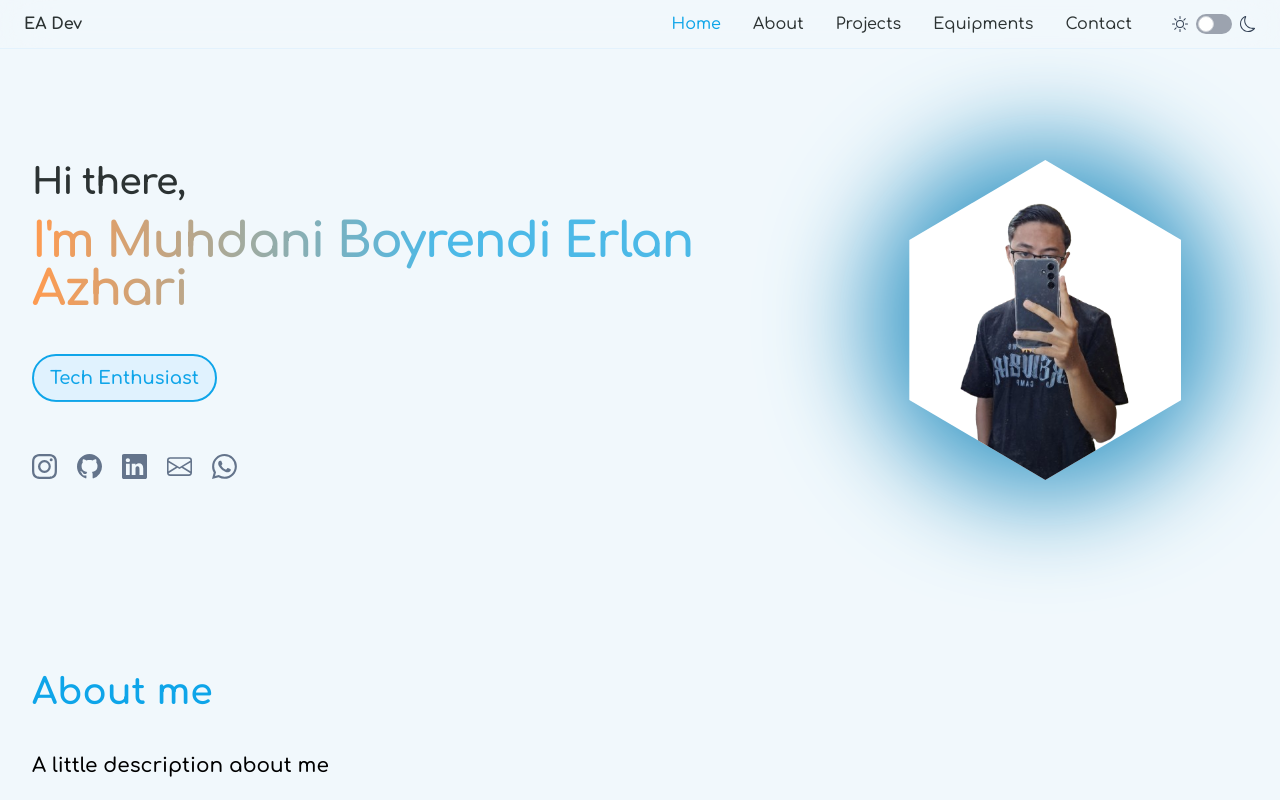
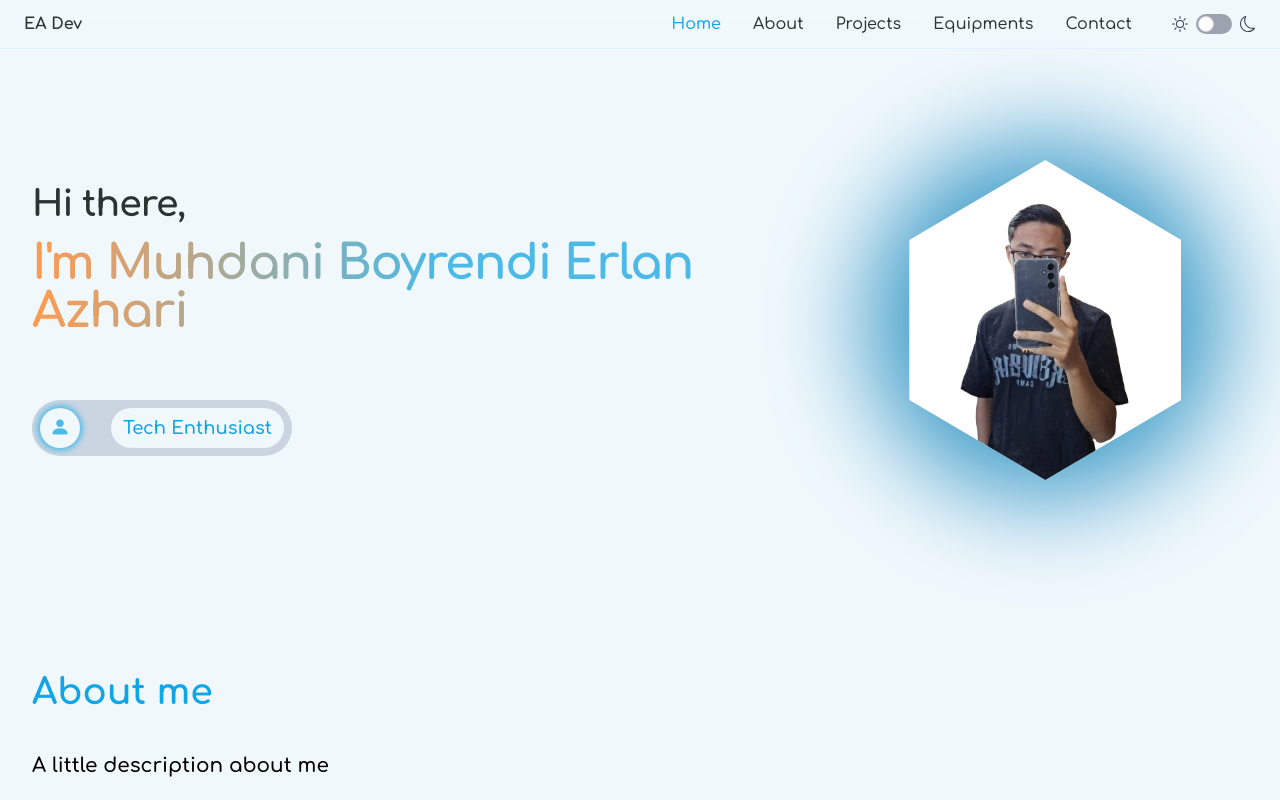
Before and after one commit to muhdaniboyrendi/personal-web, a Vue app: page / in a window 1280 px wide. Shown: the top 800 px of the page. Built offline with nearby package versions, Linux system fonts and the light colour scheme.

Commit message:
add bootstrap-icons dependency and implement social media icons in Home component

```diff
--- a/package.json
+++ b/package.json
@@ -10,6 +10,7 @@
   },
   "dependencies": {
     "axios": "^1.7.9",
+    "bootstrap-icons": "^1.11.3",
     "flowbite": "^2.5.2",
     "pinia": "^2.2.6",
     "vue": "^3.5.12",
--- a/src/components/Home/Home.vue
+++ b/src/components/Home/Home.vue
@@ -78,6 +78,31 @@ const media = [
   },
 ];
 
+const isHovered = ref(false);
+
+const menuItems = [
+  {
+    icon: `<i class="bi bi-instagram"></i>`,
+    label: "Instagram",
+  },
+  {
+    icon: `<i class="bi bi-github"></i>`,
+    label: "Github",
+  },
+  {
+    icon: `<i class="bi bi-linkedin"></i>`,
+    label: "Linkedin",
+  },
+  {
+    icon: `<i class="bi bi-envelope-at-fill"></i>`,
+    label: "Email",
+  },
+  {
+    icon: `<i class="bi bi-whatsapp"></i>`,
+    label: "WhatsApp",
+  },
+];
+
 onMounted(() => {
   typeText();
 
@@ -111,6 +136,37 @@ onUnmounted(() => {
           class="inline-block w-[2px] h-[1em] bg-text_primary_light dark:bg-text_primary_dark ml-1 animate-blink"
         ></span>
       </h1>
+
+      <div
+        class="relative flex items-center mx-auto lg:mx-0 py-1.5 px-3 mt-16 bg-slate-300 dark:bg-gray-800 rounded-full w-fit"
+        >
+        <!-- Main Menu Button -->
+        <button
+          @click="isHovered = !isHovered"
+          class="social-media-button bg-secondary_light dark:bg-secondary_dark w-8 h-8 text-sky-500 hover:text-accent transition rounded-full scale-125 mr-3"
+        >
+          <i class="bi bi-person-fill"></i>
+        </button>
+
+        <!-- Expandable Menu Items -->
+        <div
+          class="flex gap-2 transition-all duration-300"
+          :class="[
+            isHovered
+              ? 'opacity-100 translate-x-0'
+              : 'opacity-0 -translate-x-4 pointer-events-none',
+          ]"
+        >
+          <a
+            v-for="(item, index) in menuItems"
+            :key="index"
+            class="p-2 mt-1 text-sky-500 hover:text-accent rounded-full border-sky-500 transition scale-125"
+            :title="item.label"
+          >
+            <span v-html="item.icon"></span>
+          </a>
+        </div>
+
         <transition
           mode="out-in"
           enter-active-class="transition duration-500 ease-out"
@@ -121,32 +177,26 @@ onUnmounted(() => {
           leave-to-class="transform translate-y-4 opacity-0"
         >
           <p
+            v-if="!isHovered"
             :key="currentIndex"
-          class="my-10
-           mx-auto lg:mx-0 font-semibold text-sm text-sky-500 lg:text-lg py-2 px-4 bg-sky-100 w-fit rounded-full border-2 border-sky-500 dark:bg-secondary_dark dark:text-primary_dark dark:border-primary_dark"
+            class="absolute right-2 font-semibold text-lg text-sky-500 py-1.5 px-3 bg-secondary_light w-fit rounded-full dark:bg-secondary_dark dark:text-primary_dark dark:border-primary_dark"
           >
             {{ currentProfesion }}
           </p>
         </transition>
-      <ul class="flex justify-center lg:justify-start pt-3 text-gray-900 dark:text-white">
-        <SocialLink :url="media[0].url" :svg="media[0].svg" />
-        <SocialLink :url="media[1].url" :svg="media[1].svg" />
-        <SocialLink :url="media[2].url" :svg="media[2].svg" />
-        <SocialLink :url="media[3].url" :svg="media[3].svg" />
-        <SocialLink :url="media[4].url" :svg="media[4].svg" />
-      </ul>
+      </div>
     </div>
 
     <div class="w-full lg:w-1/3 flex justify-center py-10">
-      <div class="hexagon-wrapper w-72 h-72 md:w-80 md:h-80 flex justify-center items-center">
-        <div class="hexagon-shadow absolute w-60 h-60 md:w-64 md:h-64 rounded-full"></div>
+      <div
+        class="hexagon-wrapper w-72 h-72 md:w-80 md:h-80 flex justify-center items-center"
+      >
+        <div
+          class="hexagon-shadow absolute w-60 h-60 md:w-64 md:h-64 rounded-full"
+        ></div>
         <div class="hexagon relative transition-all bg-white">
           <div class="absolute flex items-center justify-center">
-            <img
-              :src="profile"
-              alt="My Photo"
-              class="ml-4 -mt-12 scale-105"
-            />
+            <img :src="profile" alt="My Photo" class="ml-4 -mt-12 scale-105" />
           </div>
         </div>
       </div>
@@ -169,6 +219,27 @@ onUnmounted(() => {
   animation: blink 1s infinite;
 }
 
+@keyframes shadow-pulse {
+  0% {
+    box-shadow: 0 0 0px 0px currentColor;
+  }
+  50% {
+    box-shadow: 0 0 5px 2px currentColor;
+  }
+  100% {
+    box-shadow: 0 0 0px 0px currentColor;
+  }
+}
+
+.social-media-button {
+  @apply text-[#4CB9E7];
+  animation: shadow-pulse 2s ease-in-out infinite;
+}
+
+.social-media-button:hover {
+  @apply text-[#FF9B50];
+}
+
 .hexagon-wrapper {
   position: relative;
 }
--- a/src/components/Navbar/ModeToggle.vue
+++ b/src/components/Navbar/ModeToggle.vue
@@ -1,42 +1,47 @@
 <script setup>
-import { ref, onMounted } from 'vue'
+import { ref, onMounted } from "vue";
 
-const isDarkMode = ref(false)
+const isDarkMode = ref(false);
 
 const toggleButton = () => {
-  isDarkMode.value = !isDarkMode.value
+  isDarkMode.value = !isDarkMode.value;
 
   if (isDarkMode.value) {
-    document.documentElement.classList.add('dark')
-    localStorage.theme = 'dark'
+    document.documentElement.classList.add("dark");
+    localStorage.theme = "dark";
   } else {
-    document.documentElement.classList.remove('dark')
-    localStorage.theme = 'light'
+    document.documentElement.classList.remove("dark");
+    localStorage.theme = "light";
   }
-}
+};
 
 onMounted(() => {
-  if (localStorage.theme === 'dark' || (!('theme' in localStorage) && window.matchMedia('(prefers-color-scheme: dark)').matches)) {
-    isDarkMode.value = true
-    document.documentElement.classList.add('dark')
+  if (
+    localStorage.theme === "dark" ||
+    (!("theme" in localStorage) &&
+      window.matchMedia("(prefers-color-scheme: dark)").matches)
+  ) {
+    isDarkMode.value = true;
+    document.documentElement.classList.add("dark");
   } else {
-    isDarkMode.value = false
-    document.documentElement.classList.add('light')
+    isDarkMode.value = false;
+    document.documentElement.classList.add("light");
   }
-})
+});
 </script>
 
 <template>
-  <div class="flex items-center space-x-3 rtl:space-x-reverse">
-
-    <label for="modeToggle" class="inline-flex items-center cursor-pointer">
-      <input @click="toggleButton" type="checkbox" :checked="isDarkMode" id="modeToggle" class="sr-only peer">
-      <div class="relative w-9 h-5 bg-gray-400 peer-focus:outline-none peer-focus:ring-4 peer-focus:ring-blue-300 dark:peer-focus:ring-blue-800 rounded-full peer dark:bg-gray-700 peer-checked:after:translate-x-full rtl:peer-checked:after:-translate-x-full peer-checked:after:border-white after:content-[''] after:absolute after:top-[2px] after:start-[2px] after:bg-white after:border-gray-300 after:border after:rounded-full after:h-4 after:w-4 after:transition-all dark:border-gray-600 peer-checked:bg-sky-600"></div>
-      <span class="text-sm font-medium text-gray-900 dark:text-gray-300"></span>
-    </label>
-
-    <!-- <svg xmlns="http://www.w3.org/2000/svg" width="16" height="16" fill="currentColor" class="bi bi-moon text-slate-700 dark:text-slate-300" viewBox="0 0 16 16">
-      <path d="M6 .278a.77.77 0 0 1 .08.858 7.2 7.2 0 0 0-.878 3.46c0 4.021 3.278 7.277 7.318 7.277q.792-.001 1.533-.16a.79.79 0 0 1 .81.316.73.73 0 0 1-.031.893A8.35 8.35 0 0 1 8.344 16C3.734 16 0 12.286 0 7.71 0 4.266 2.114 1.312 5.124.06A.75.75 0 0 1 6 .278M4.858 1.311A7.27 7.27 0 0 0 1.025 7.71c0 4.02 3.279 7.276 7.319 7.276a7.32 7.32 0 0 0 5.205-2.162q-.506.063-1.029.063c-4.61 0-8.343-3.714-8.343-8.29 0-1.167.242-2.278.681-3.286"/>
-    </svg> -->
-  </div>
+  <label for="modeToggle" class="inline-flex items-center cursor-pointer">
+    <input
+      @click="toggleButton"
+      type="checkbox"
+      :checked="isDarkMode"
+      id="modeToggle"
+      class="sr-only peer"
+    />
+    <div
+      class="relative w-9 h-5 bg-gray-400 peer-focus:outline-none peer-focus:ring-4 peer-focus:ring-blue-300 dark:peer-focus:ring-blue-800 rounded-full peer dark:bg-gray-700 peer-checked:after:translate-x-full rtl:peer-checked:after:-translate-x-full peer-checked:after:border-white after:content-[''] after:absolute after:top-[2px] after:start-[2px] after:bg-white after:border-gray-300 after:border after:rounded-full after:h-4 after:w-4 after:transition-all dark:border-gray-600 peer-checked:bg-sky-600"
+    ></div>
+    <span class="text-sm font-medium text-gray-900 dark:text-gray-300"></span>
+  </label>
 </template>
--- a/src/components/Navbar/Navbar.vue
+++ b/src/components/Navbar/Navbar.vue
@@ -4,6 +4,7 @@ import { ref } from "vue";
 import ModeToggle from "./ModeToggle.vue";
 import NavLink from "./NavLink.vue";
 import MobileNavLink from "./MobileNavLink.vue";
+
 const route = useRoute();
 
 const getNavLinkClass = (routePath) =>
--- a/src/main.js
+++ b/src/main.js
@@ -4,6 +4,7 @@ import { createPinia } from 'pinia'
 import App from './App.vue'
 import router from './router'
 import './assets/index.css'
+import "bootstrap-icons/font/bootstrap-icons.css";
 
 const app = createApp(App)
 
```
Also changed, not shown: 1 other file (tests, documents, lock files or other folders). Lines whose indentation alone changed are shown as unchanged.
